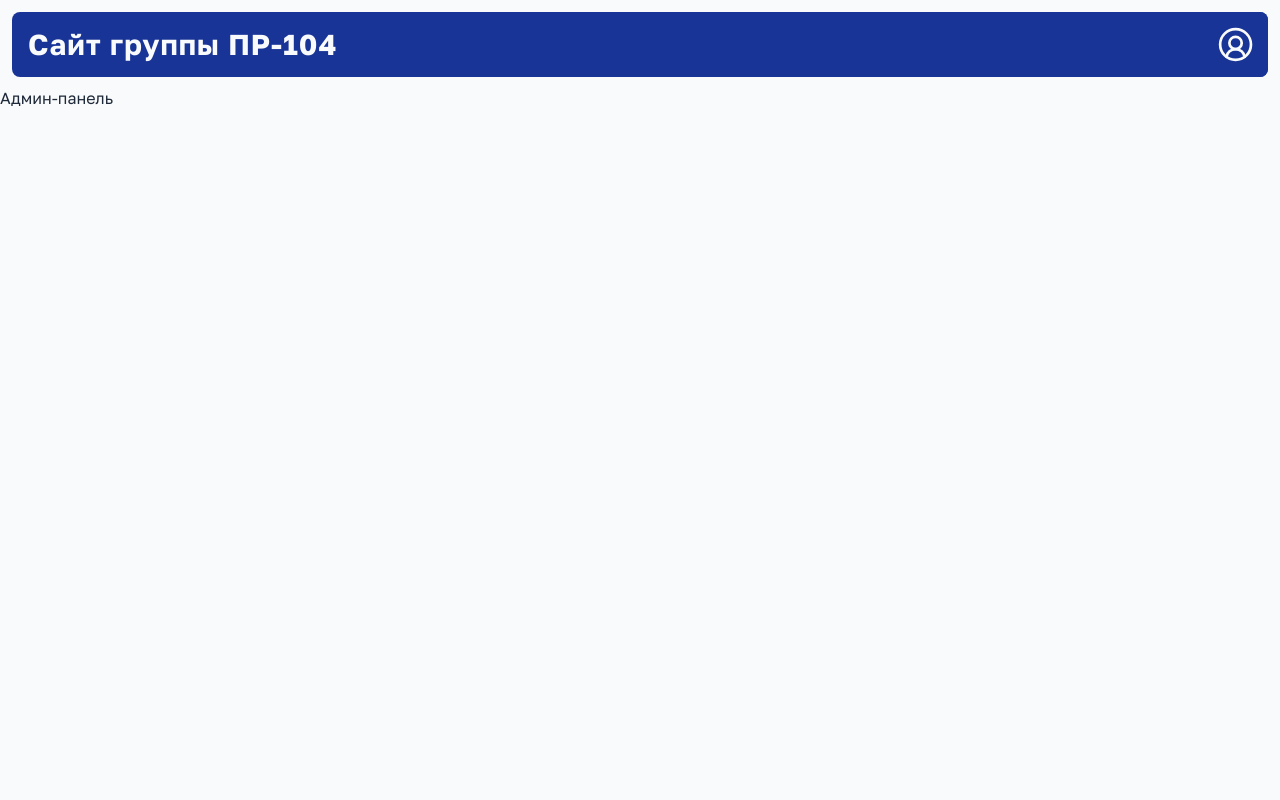
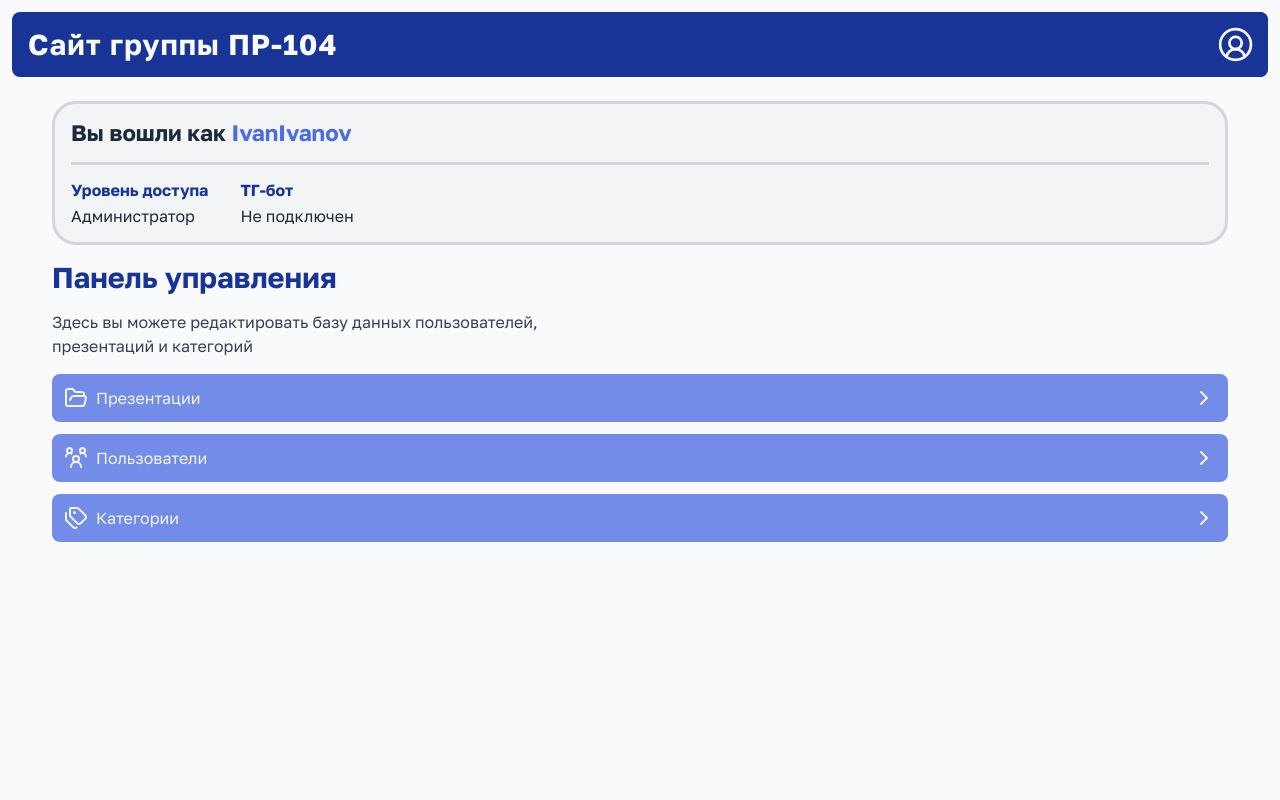
Before and after one commit to fakv8661/htmlpresent, a FastAPI app: page /admin in a window 1280 px wide. Run offline with FastAPI, Linux system fonts and the light colour scheme; parts of the project's set-up code (start-up, migrations or seed data) failed here and were passed over; some libraries are stand-ins or nearby versions.

Commit message:
Добавлена главная страница веб-админки

```diff
--- a/Routers/admin_web.py
+++ b/Routers/admin_web.py
@@ -23,4 +23,5 @@ async def admin_pg(request: Request):
     return templates.TemplateResponse(
         request,
         "admin/admin_main.html",
+        context={'high_admin': True, 'login': 'IvanIvanov', 'bot_connected': False}
     )
--- a/static/css/main.css
+++ b/static/css/main.css
@@ -531,6 +531,79 @@ tbody tr:last-child > th {
 }
 /* #endregion */
 
+/* #region Админ-панель */
+.login-info {
+  display: flex;
+  flex-direction: column;
+}
+
+.login-info-wrapper {
+  display: flex;
+  flex-direction: row;
+  justify-content: flex-start;
+  gap: var(--size-l);
+}
+
+.login-info-user {
+  margin: 0 0 var(--size-m) 0;
+  padding-bottom: var(--size-m);
+  border-bottom: solid 3px var(--color-primary-darker);
+  font-weight: bold;
+  font-size: 1.4rem;
+}
+
+.login-info-user strong {
+  color: var(--color-accent-bright);
+  font-weight: bold;
+}
+
+.login-info-section {
+  display: flex;
+  flex-direction: column;
+  gap: var(--size-xs);
+}
+
+.login-info-item {
+  margin: 0;
+  color: var(--color-accent);
+  font-weight: bolder;
+  font-size: 1rem;
+}
+
+.admin-nav {
+  display: flex;
+  flex-direction: column;
+  width: 100%;
+  gap: var(--size-s);
+}
+
+.admin-nav-button {
+  display: flex;
+  flex-direction: row;
+  align-items: center;
+  padding: var(--size-s);
+  gap: var(--size-xs);
+  border-radius: var(--border-radius-xs);
+  background: var(--color-accent-brighter);
+  color: var(--color-primary);
+  text-decoration: none;
+  transition: var(--transition-color);
+}
+
+.admin-nav-button:hover {
+  background: var(--color-accent-bright);
+}
+
+.admin-nav-button:active {
+  background: var(--color-accent);
+}
+
+.admin-nav-button > p {
+  flex-grow: 1;
+  margin: 0;
+}
+/* #endregion */
+
 /* Иконка формата */
 .format-icon {
   display: inline-flex;
@@ -551,4 +624,8 @@ tbody tr:last-child > th {
   .website-title {
     font-size: 1.4rem;
   }
+
+  .login-info-wrapper {
+    justify-content: space-around;
+  }
 }
--- a/templates/admin/admin_main.html
+++ b/templates/admin/admin_main.html
@@ -6,4 +6,56 @@
 {% endblock %}
 
 <!-- Разметка -->
-{% block body %} Админ-панель {% endblock %}
+{% block body %}
+<main class="main-container">
+  <div class="login-info panel">
+    <p class="login-info-user">
+      Вы вошли как <strong id="user-login">{{ login }}</strong>
+    </p>
+    <div class="login-info-wrapper">
+      <div class="login-info-section">
+        <p class="login-info-item">Уровень доступа</p>
+        <span class="login-info-data" id="user-role">
+          {% if high_admin %} Администратор {% else %} Пользователь {% endif %}
+        </span>
+      </div>
+      <div class="login-info-section">
+        <p class="login-info-item">ТГ-бот</p>
+        <span class="login-info-data" id="user-bot-status">
+          {% if bot_connected %} Подключен {% else %} Не подключен {% endif %}
+        </span>
+      </div>
+    </div>
+  </div>
+  <h2 class="section-header">Панель управления</h2>
+  {% if high_admin %}
+  <p class="section-description">
+    Здесь вы можете редактировать базу данных пользователей, <br />
+    презентаций и категорий
+  </p>
+  {% else %}
+  <p class="section-description">
+    Здесь вы можете управлять вашими презентациями
+  </p>
+  {% endif %}
+  <nav class="admin-nav">
+    <a href="" class="admin-nav-button">
+      <i data-lucide="folder-open"></i>
+      <p>Презентации</p>
+      <i data-lucide="chevron-right"></i>
+    </a>
+    {% if high_admin %}
+    <a href="" class="admin-nav-button">
+      <i data-lucide="user-round-group"></i>
+      <p>Пользователи</p>
+      <i data-lucide="chevron-right"></i>
+    </a>
+    <a href="" class="admin-nav-button">
+      <i data-lucide="tags"></i>
+      <p>Категории</p>
+      <i data-lucide="chevron-right"></i>
+    </a>
+    {% endif %}
+  </nav>
+</main>
+{% endblock %}
```
